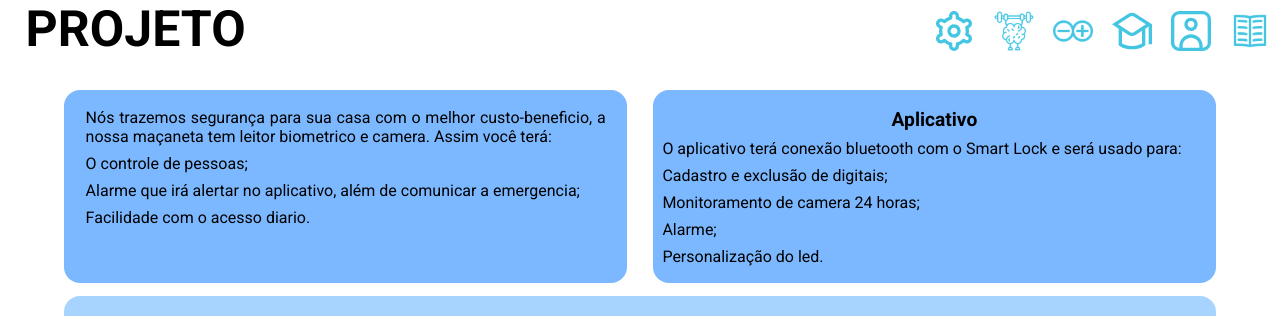
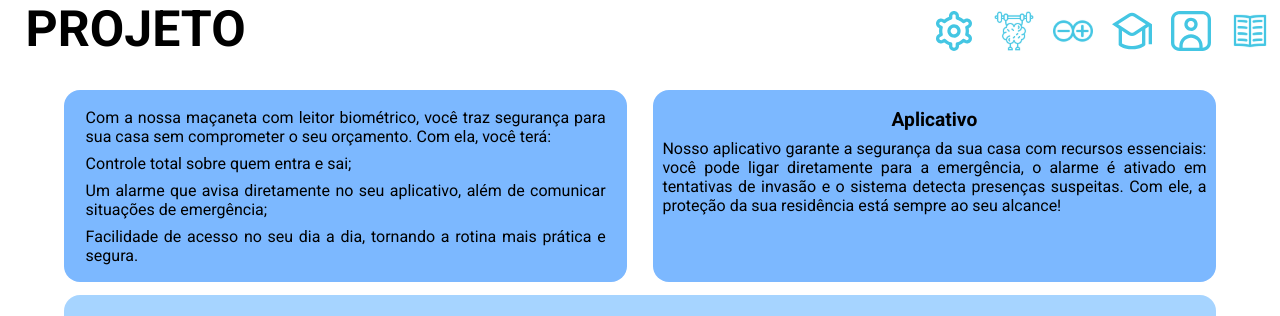
Before and after one commit to Rip-V4SH/smart_lock, a React (Vite) app: page /projeto in a window 1280 px wide. Shown: the top 316 px of the page. Built offline with nearby package versions, Linux system fonts and the light colour scheme.

Commit message:
alguma coisa

```diff
--- a/src/pages/Bibliografia.jsx
+++ b/src/pages/Bibliografia.jsx
@@ -59,6 +59,8 @@ export default function Bibliografia() {
             <p>
               Assim, a convergência entre Segurança da Informação, automação residencial e avanços em tecnologias biométricas evidencia uma transformação no modo como interagimos com nossos espaços residenciais e profissionais. Estamos caminhando para um futuro onde a integração inteligente de sistemas não apenas aumenta a comodidade, mas também fortalece a proteção de dados e a eficiência dos ambientes que habitamos e trabalhamos.
             </p>
+            <p>.</p>
+            <a href="https://drive.google.com/file/d/1XFi7v90nMgWuyXdYt2k4YRFyPL43OvtU/view?usp=sharing">Trailer: Deep Dystopia</a>
         </div>
         </BioContainer>
         </BioResponsivity>
--- a/src/pages/Feedback.jsx
+++ b/src/pages/Feedback.jsx
@@ -47,18 +47,6 @@ export function Feedback() {
       </header>
       </BarraContainer>
       <Main>
-        <CardContainer4>
-          <div>
-            <UsuariosContainer>
-            <div className='darkmode'>
-                <h1>Modo Escuro</h1>
-                <button className='dark-mode-toggle'>
-                  <img src="" alt="" />
-                </button>
-              </div>
-            </UsuariosContainer>
-          </div>
-        </CardContainer4>
         <FeedbackContainer>
           <div>
           <h1>Feedback</h1>
--- a/src/pages/Materiais.jsx
+++ b/src/pages/Materiais.jsx
@@ -57,10 +57,10 @@ export function Materiais() {
       content: 'O Sensor PIR (Passive Infrared Sensor) detecta movimento ao medir variações na radiação infravermelha de objetos. É amplamente utilizado em sistemas de segurança e automação residencial. O sensor possui três pinos: alimentação, terra e saída, que se ativa com o movimento. No Brasil, seu preço varia de R$ 20 a R$ 50, enquanto nos EUA, fica entre $5 e $15.'
     },
     {
-      title: 'Câmera',
+      title: 'Ultrassônico',
       imgSrc: cam,
       altText: 'camera',
-      content: 'Uma mini câmera para Arduino é usada para capturar fotos ou vídeos em projetos de monitoramento, segurança e robótica. Compatível com a plataforma Arduino, é fácil de integrar em projetos de eletrônica. No Brasil, custa entre R$ 50 e R$ 150, enquanto nos EUA varia de $10 a $30.'
+      content: 'Um sensor ultrassônico para Arduino é utilizado para medir distâncias com precisão em projetos de automação, robótica e monitoramento de proximidade. Ele funciona emitindo ondas sonoras e medindo o tempo que leva para o eco retornar, permitindo calcular a distância até um objeto. Compatível com a plataforma Arduino, é fácil de integrar em projetos de eletrônica. No Brasil, o custo varia entre R$ 20 e R$ 60, enquanto nos EUA fica entre $5 e $15.'
     },
     {
       title: 'Sensor Biométrico',
--- a/src/pages/Projeto.jsx
+++ b/src/pages/Projeto.jsx
@@ -53,21 +53,19 @@ export function Projeto() {
         <Cardinfos>
           <CardContainer2>
             <div>
-              <p>Nós trazemos segurança para sua casa com o melhor custo-beneficio, a nossa maçaneta tem leitor biometrico e camera.
-                Assim você terá: </p>
-                <p>O controle de pessoas;</p>
-                <p>Alarme que irá alertar no aplicativo, além de comunicar a emergencia;</p>
-                <p>Facilidade com o acesso diario.</p>
+              <p>
+              Com a nossa maçaneta com leitor biométrico, você traz segurança para sua casa sem comprometer o seu orçamento. Com ela, você terá:</p>
+                <p>Controle total sobre quem entra e sai;</p>
+                <p>Um alarme que avisa diretamente no seu aplicativo, além de comunicar situações de emergência;
+                </p>
+                <p>Facilidade de acesso no seu dia a dia, tornando a rotina mais prática e segura.</p>
             </div>
           </CardContainer2>
           <CardContainer3>
               <div>
                 <h2>Aplicativo</h2>
-                <p>O aplicativo  terá conexão bluetooth com o Smart Lock e será usado para:</p>
-                <p>Cadastro e exclusão de digitais;</p>
-                <p>Monitoramento de camera 24 horas;</p>
-                <p>Alarme;</p>
-                <p>Personalização do led.</p>
+                <p>
+                Nosso aplicativo garante a segurança da sua casa com recursos essenciais: você pode ligar diretamente para a emergência, o alarme é ativado em tentativas de invasão e o sistema detecta presenças suspeitas. Com ele, a proteção da sua residência está sempre ao seu alcance!</p>
               </div>
             </CardContainer3>
         </Cardinfos>
--- a/src/pages/Proposito.styles.js
+++ b/src/pages/Proposito.styles.js
@@ -18,10 +18,11 @@ export const CardContainer = styled.div`
             margin-top: 1rem;
         }
         @media(min-width: 768px) {
+
             img {
+                margin-top: 6rem;
                 height: 70px;
                 width: 70px;
-                margin-top: 6rem;
             }
             p {
                 font-size: 1.2rem;
@@ -29,8 +30,8 @@ export const CardContainer = styled.div`
 
         }
         @media(min-width: 1024px) {
-            height: 60vh;
-            width: 30vh;
+            height: 70vh;
+            width: 40vh;
             margin-inline: 5vh;
         }
     }
```
Also changed, not shown: src/assets/materiais/camera.svg, 1 other file (tests, documents, lock files or other folders).
